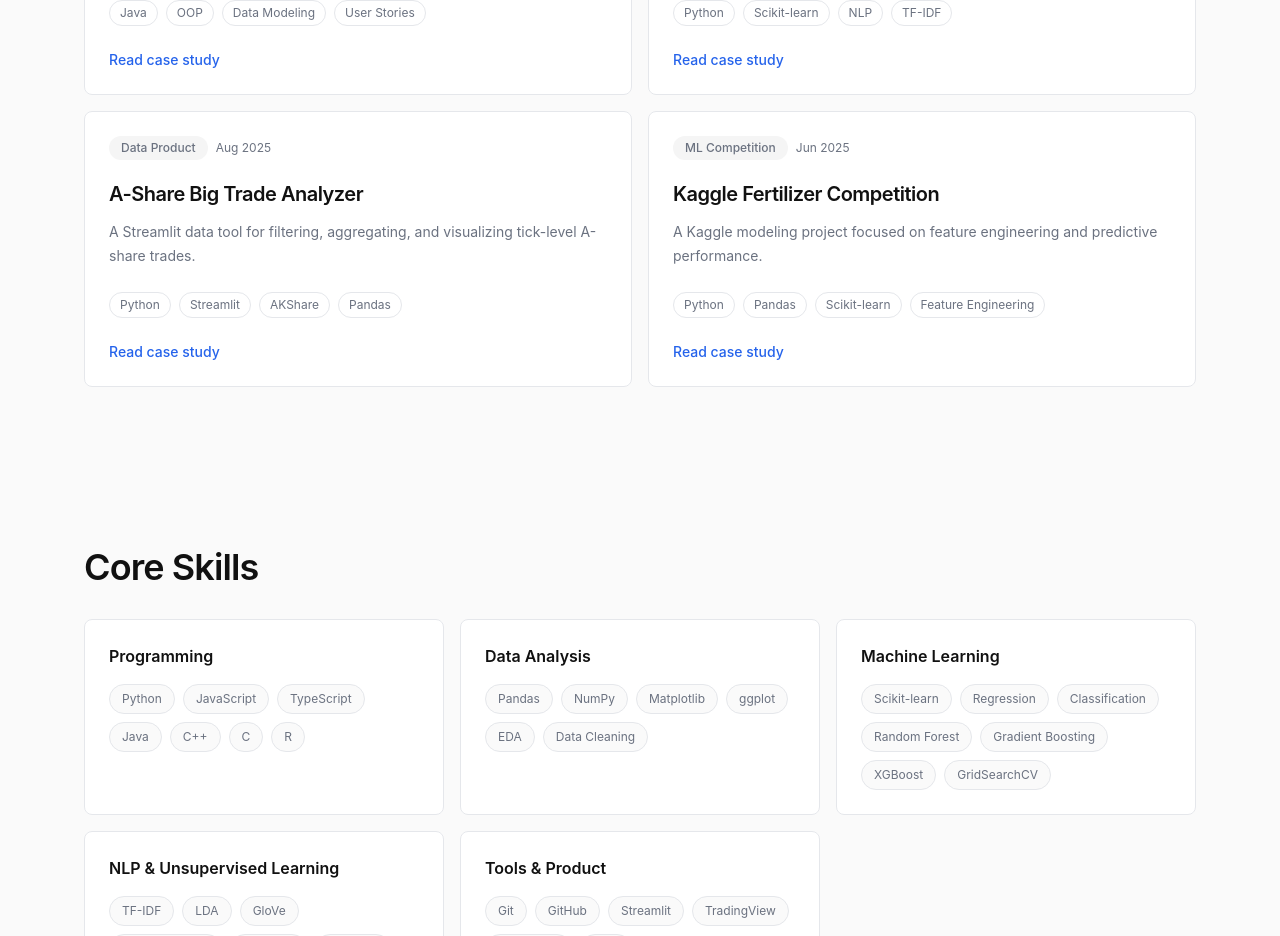
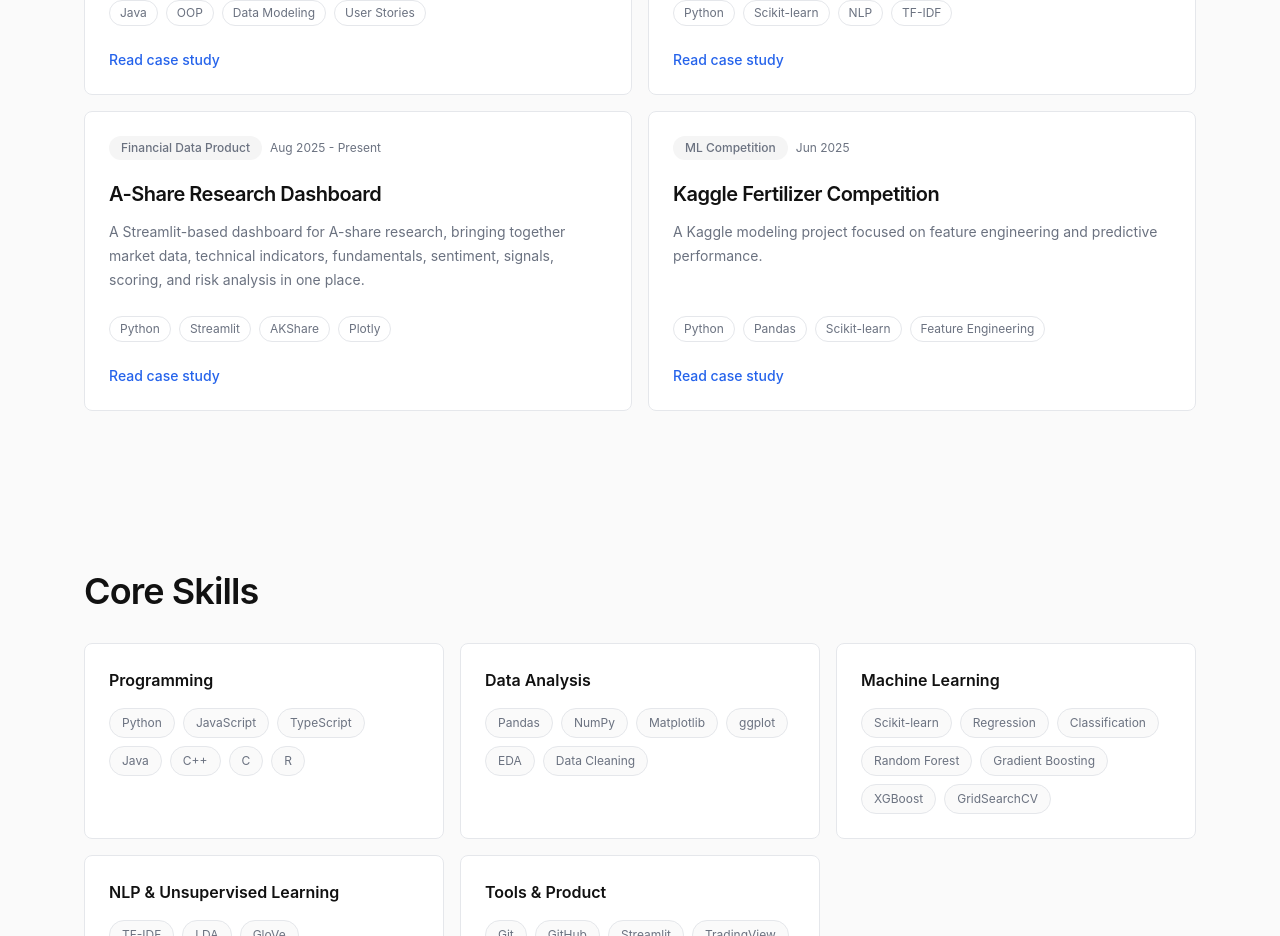
Before and after one commit to Asdzzyandzzy/ZiyangZhou_me_Website, a Next.js app: page / in a window 1280 px wide. Shown: the part 2220-3156 px from the top of the page. Built offline with nearby package versions, Linux system fonts and the light colour scheme.

Commit message:
fix the ai writing in the A stock projects

```diff
--- a/content/projects.ts
+++ b/content/projects.ts
@@ -148,64 +148,72 @@ export const projects: Project[] = [
     }
   },
   {
-    slug: "astock-big-trade-analysis",
+  slug: "astock-trade-analysis",
   featured: true,
   title: {
-      en: "A-Share Big Trade Analyzer",
-      zh: "A 股大单交易分析工具"
+    en: "A-Share Research Dashboard",
+    zh: "A 股个人投研 Dashboard"
   },
   subtitle: {
-      en: "A Streamlit data tool for filtering, aggregating, and visualizing tick-level A-share trades.",
-      zh: "基于 Streamlit 的 A 股逐笔交易筛选、聚合与可视化工具。"
+    en: "A Streamlit-based dashboard for A-share research, bringing together market data, technical indicators, fundamentals, sentiment, signals, scoring, and risk analysis in one place.",
+    zh: "一个基于 Streamlit 的 A 股投研 Dashboard，将行情、技术指标、基本面、市场情绪、交易信号、评分体系和风险分析整合到同一个平台。"
   },
   period: {
-      en: "Aug 2025",
-      zh: "2025 年 8 月"
+    en: "Aug 2025 - Present",
+    zh: "2025 年 8 月 - 至今"
   },
   category: {
-      en: "Data Product",
-      zh: "数据产品"
+    en: "Financial Data Product",
+    zh: "金融数据产品"
   },
-    techStack: ["Python", "Streamlit", "AKShare", "Pandas", "Visualization"],
+  techStack: ["Python", "Streamlit", "AKShare", "Plotly", "Pandas"],
   repo: "https://github.com/Asdzzyandzzy/AStock-Trade-Analysis",
   summary: {
-      en: "A Streamlit-based application for real-time analysis of A-share tick-level trade data, with large-order filtering and visual summaries.",
-      zh: "一个基于 Streamlit 的 A 股逐笔交易数据分析应用，支持大单筛选和可视化总结。"
+    en: "A personal A-share research platform built with AKShare, Streamlit, and Plotly. The project combines quotes, technical indicators, fundamentals, fund flow, sentiment signals, scoring models, and volatility-based risk analysis into a structured research workflow.",
+    zh: "一个基于 AKShare、Streamlit 和 Plotly 搭建的 A 股个人投研平台，将行情、技术指标、基本面、资金流向、情绪信号、评分模型以及基于历史波动率的风险分析整合成一套结构化研究流程。"
   },
   motivation: {
-      en: "Financial data is noisy and hard to inspect manually. This tool focuses on turning raw tick data into structured views that help users quickly compare trade amount, price levels, and buy/sell behavior.",
-      zh: "金融逐笔数据噪声大、人工查看效率低。这个工具旨在把原始 tick 数据转化为结构化视图，帮助用户快速比较成交金额、价格区间和买卖行为。"
+    en: "The project was created to support a more organized research and review process instead of chasing short-term market predictions. It helps turn scattered market information into a clearer workflow for observation, comparison, and further analysis.",
+    zh: "这个项目的目标不是预测短期暴涨，而是建立一套更系统的学习、研究和复盘流程，帮助把分散的市场信息整理成更清晰的观察、对比和分析框架。"
   },
   features: {
     en: [
-        "Fetch tick-by-tick transaction data with AKShare.",
-        "Filter trades by custom amount ranges and classify large orders.",
-        "Generate pivot tables, weighted average prices, charts, and CSV exports."
+      "Supports common A-share code formats including 600519, 000001, sh600519, and sz000001.",
+      "Provides market overview data such as major indices, sector performance, latest price, turnover, market cap, and trading volume.",
+      "Includes K-line charts, volume analysis, MA5/10/20/60, EMA, MACD, RSI, BOLL, and KDJ indicators.",
+      "Offers risk-related statistics including support and resistance levels, stage highs and lows, annualized volatility, return distribution, and maximum drawdown.",
+      "Combines fundamentals, fund flow, Dragon Tiger List activity, technical signals, and a four-dimensional research scoring system."
     ],
     zh: [
-        "通过 AKShare 获取逐笔交易数据。",
-        "按自定义金额区间筛选交易，并对大单进行分层统计。",
-        "生成透视表、加权平均价格、图表和 CSV 导出。"
+      "支持 600519、000001、sh600519、sz000001 等常见 A 股代码格式。",
+      "展示大盘指数、行业热度、最新价、成交额、市值、成交量等市场数据。",
+      "提供 K 线图、成交量分析、MA5/10/20/60、EMA、MACD、RSI、BOLL、KDJ 等技术指标。",
+      "包含支撑位、压力位、阶段高低点、年化波动率、收益率分布、最大回撤等风险统计。",
+      "整合基本面、资金流向、龙虎榜观察、技术信号以及趋势/动量/风险/基本面四维评分体系。"
     ]
   },
   contribution: {
     en: [
-        "Designed the data flow from API retrieval to filtering, aggregation, visualization, and export.",
-        "Built an interactive Streamlit interface for exploring market microstructure data."
+      "Designed a modular project structure with separate layers for data access, analysis, UI components, formatting, and logging.",
+      "Wrapped AKShare APIs with caching, data cleaning, and exception handling to improve stability when individual data sources fail.",
+      "Built interactive research and visualization interfaces with Streamlit and Plotly for market analysis and risk observation."
     ],
     zh: [
-        "设计从 API 获取、筛选、聚合、可视化到导出的完整数据流程。",
-        "搭建 Streamlit 交互界面，用于探索市场微观交易数据。"
+      "设计模块化项目结构，将数据获取、分析逻辑、UI 组件、格式化和日志功能拆分维护。",
+      "对 AKShare 接口进行了缓存、字段清洗和异常处理封装，提升数据源异常情况下的稳定性。",
+      "基于 Streamlit 和 Plotly 构建交互式投研与可视化界面，用于市场分析和风险观察。"
     ]
   },
   learnings: {
     en: [
-        "Practiced building data tools that are both analytical and usable.",
-        "Learned how to translate market questions into filters, bins, and visual summaries."
+      "Learned how to design a maintainable financial data application instead of relying on isolated scripts.",
+      "Practiced breaking down investment research problems into reusable data, analysis, signal, and scoring modules.",
+      "Developed a stronger understanding of risk disclosure and the difference between research tools and investment advice."
     ],
     zh: [
-        "练习构建兼具分析能力和可用性的金融数据工具。",
-        "学习如何把市场问题转化为筛选条件、分层区间和可视化摘要。"
+      "学习如何从可维护性的角度设计金融数据应用，而不是依赖零散脚本。",
+      "练习将投研问题拆分为可复用的数据、分析、信号和评分模块。",
+      "进一步强化了对风险披露的理解，明确研究工具与投资建议之间的边界。"
     ]
   }
 },
```
Lines whose indentation alone changed are shown as unchanged.
